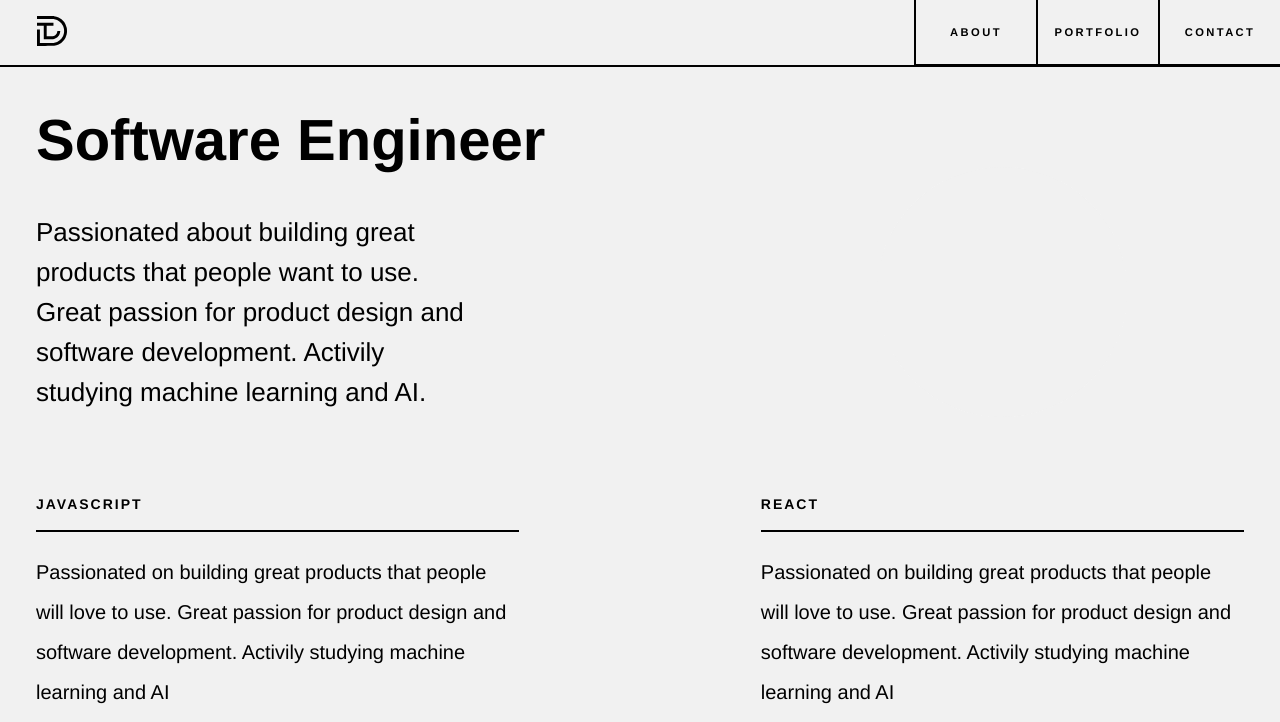
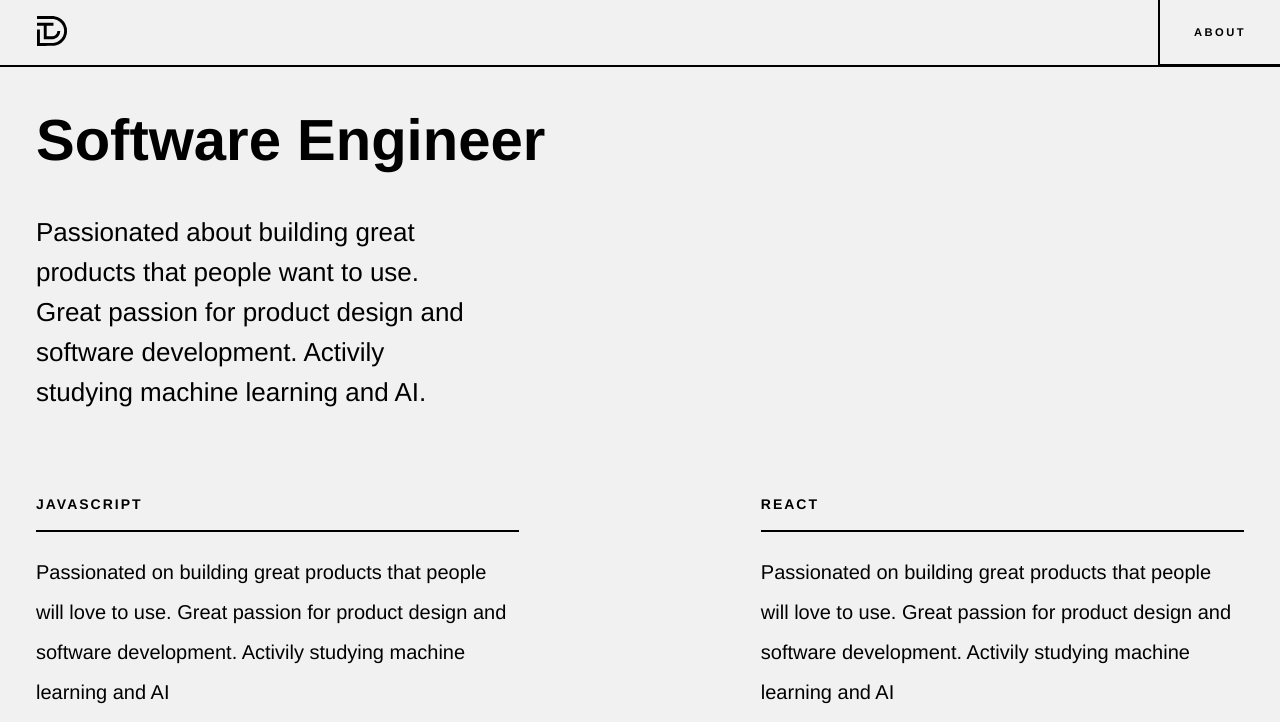
Before and after one commit to toroduque/dan-toro-website, a Gatsby site: page / in a window 1280 px wide. Shown: the top 722 px of the page. Built offline with nearby package versions, Linux system fonts and the light colour scheme; Gatsby itself is replaced by a stand-in of ours.

Commit message:
hide WIP links

```diff
--- a/src/components/Header/Header.tsx
+++ b/src/components/Header/Header.tsx
@@ -9,9 +9,9 @@ export default function Header () {
 
     const menuItems = [
         'about',
-        'portfolio',
+        // 'portfolio',
         // 'blog',
-        'contact'
+        // 'contact'
     ]
 
     return (
```
Also changed, not shown: 1 other file.
